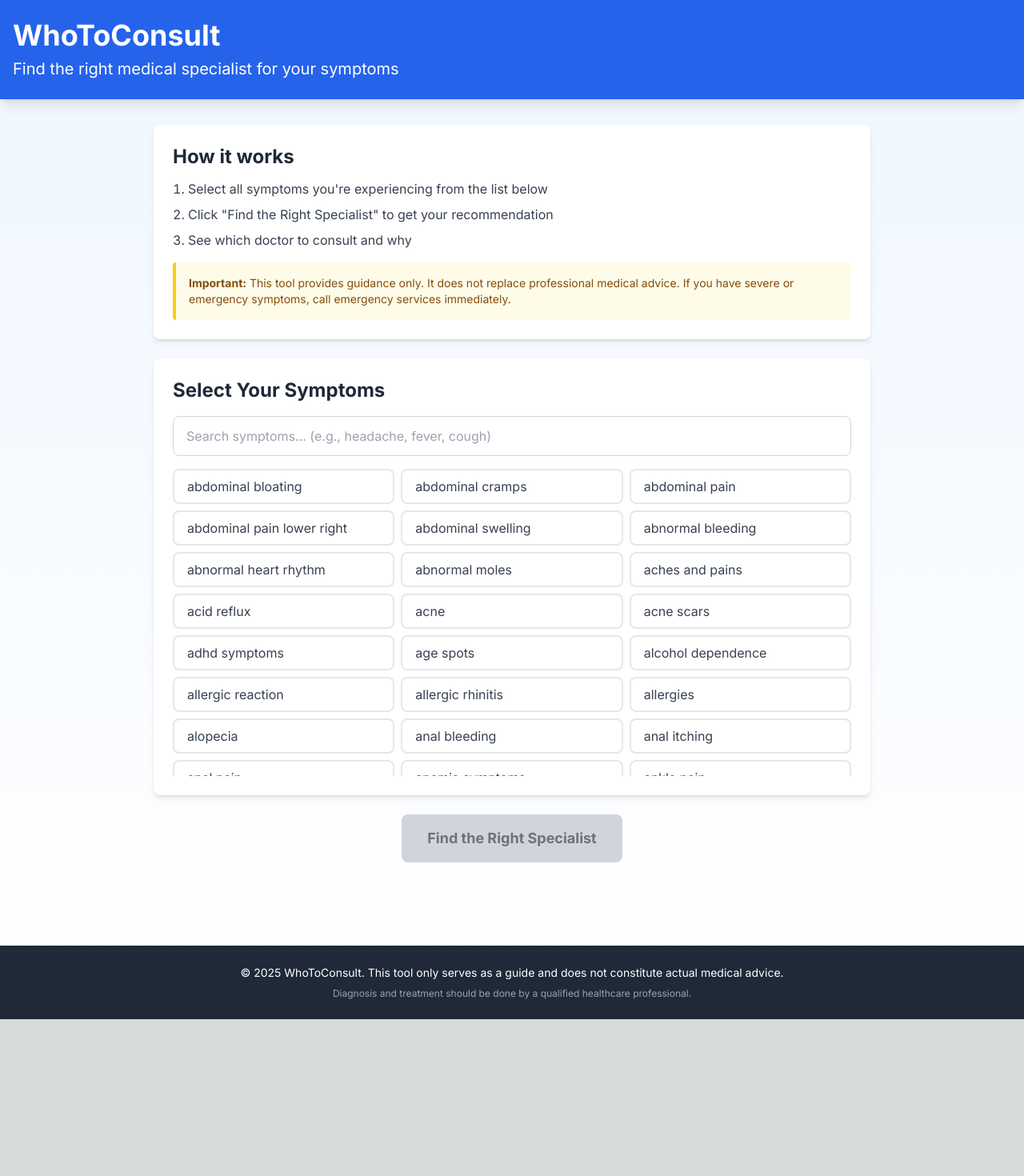
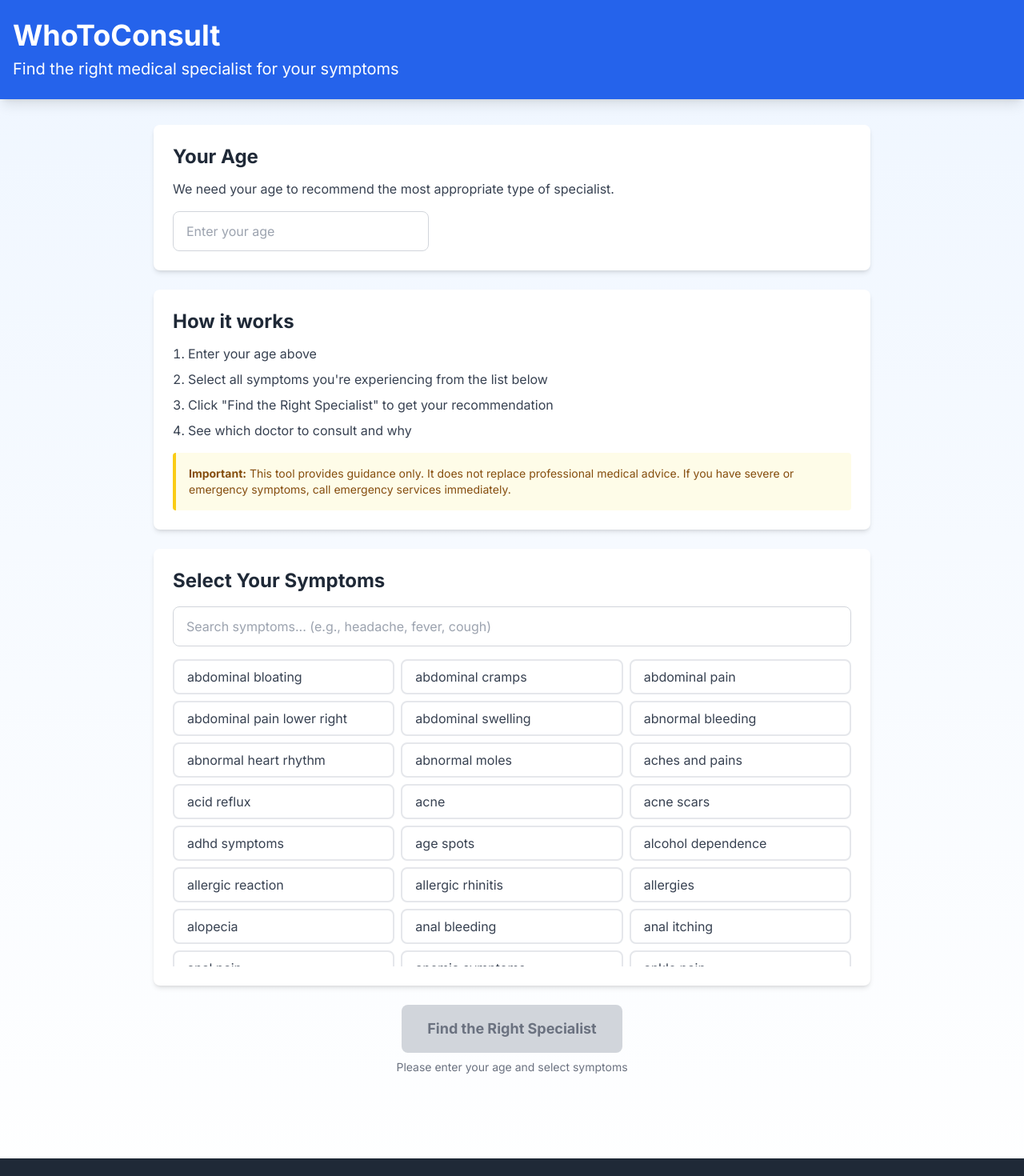
Before and after one commit to vinniealip/whotoconsult, a Next.js app: page / in a window 1280 px wide. Shown: the top 1470 px of the page at 80% size. Before the commit the page ends 1274 px from the top, so only its background shows below. Built offline with nearby package versions, Linux system fonts and the light colour scheme.

Commit message:
Add files via upload

```diff
--- a/app/page.js
+++ b/app/page.js
@@ -7,6 +7,7 @@ export default function Home() {
   const [selectedSymptoms, setSelectedSymptoms] = useState([]);
   const [result, setResult] = useState(null);
   const [searchTerm, setSearchTerm] = useState('');
+  const [age, setAge] = useState('');
 
   // Get all unique symptoms from the data
   const allSymptoms = Object.keys(symptomData);
@@ -77,10 +78,69 @@ export default function Home() {
     setResult(null); // Clear result when changing symptoms
   };
 
+  // Function to get age-appropriate specialist name
+  const getAgeAppropriateSpecialist = (specialist, userAge) => {
+    const ageNum = parseInt(userAge);
+
+    // Specialists that don't apply to young children
+    const adultOnlySpecialists = ['ob-gyn', 'urologist'];
+    if (ageNum <= 10 && adultOnlySpecialists.includes(specialist)) {
+      return null; // Filter out these specialists for young children
+    }
+
+    // For teenagers, some reproductive health specialists are appropriate
+    if (ageNum <= 17) {
+      // Specialists that should remain as pediatric versions
+      const pediatricSpecialists = [
+        'cardiologist', 'neurologist', 'dermatologist', 'gastroenterologist',
+        'pulmonologist', 'endocrinologist', 'rheumatologist', 'hematologist',
+        'oncologist', 'orthopedic', 'ent', 'ophthalmologist', 'psychiatrist',
+        'allergist', 'nephrologist', 'neurosurgeon', 'general surgeon',
+        'infectious disease', 'immunologist'
+      ];
+
+      if (pediatricSpecialists.includes(specialist)) {
+        return `Pediatric ${specialist.charAt(0).toUpperCase() + specialist.slice(1)}`;
+      }
+
+      // Specialists that remain the same for children
+      const sameForChildren = [
+        'pediatrician', 'dentist', 'family medicine', 'internal medicine',
+        'podiatrist', 'plastic surgeon', 'sports medicine', 'pain management',
+        'psychologist', 'vascular surgeon', 'diabetologist', 'nutritionist'
+      ];
+
+      if (sameForChildren.includes(specialist)) {
+        return specialist.charAt(0).toUpperCase() + specialist.slice(1);
+      }
+
+      // Handle special cases for teenagers (13-17)
+      if (ageNum >= 13) {
+        if (specialist === 'ob-gyn') {
+          return 'Adolescent Gynecologist';
+        }
+        if (specialist === 'urologist') {
+          return 'Pediatric Urologist';
+        }
+      }
+    } else {
+      // Adults (18+) - return specialist names as-is but capitalized
+      return specialist.charAt(0).toUpperCase() + specialist.slice(1).replace(/-/g, '-');
+    }
+
+    // Default fallback
+    return specialist.charAt(0).toUpperCase() + specialist.slice(1);
+  };
+
   // Calculate which specialist to recommend
   const findSpecialist = () => {
     if (selectedSymptoms.length === 0) {
       alert('Please select at least one symptom');
+      return;
+    }
+
+    if (!age || age < 0 || age > 120) {
+      alert('Please enter a valid age');
       return;
     }
 
@@ -118,14 +178,24 @@ export default function Home() {
       }
     });
 
+    // Filter and map specialists based on age
+    const ageFilteredSpecialists = {};
+    Object.entries(specialistScores).forEach(([specialist, score]) => {
+      const ageAppropriateSpecialist = getAgeAppropriateSpecialist(specialist, age);
+      if (ageAppropriateSpecialist) {
+        ageFilteredSpecialists[ageAppropriateSpecialist] = score;
+      }
+    });
+
     // Sort specialists by score
-    const sortedSpecialists = Object.entries(specialistScores)
+    const sortedSpecialists = Object.entries(ageFilteredSpecialists)
       .sort((a, b) => b[1] - a[1]);
 
     if (sortedSpecialists.length === 0) {
+      const generalSpecialist = parseInt(age) <= 17 ? 'Pediatrician' : 'Internal Medicine / General Practitioner';
       setResult({
         type: 'general',
-        specialist: 'Internal Medicine / General Practitioner',
+        specialist: generalSpecialist,
         reason: 'Your symptoms are general. Start with a general practitioner.',
         alternatives: []
       });
@@ -176,10 +246,26 @@ export default function Home() {
       <main className="container mx-auto px-4 py-8">
         <div className="max-w-4xl mx-auto">
 
+          {/* Age Input */}
+          <div className="bg-white rounded-lg shadow-md p-6 mb-6">
+            <h2 className="text-2xl font-bold text-gray-800 mb-3">Your Age</h2>
+            <p className="text-gray-700 mb-4">We need your age to recommend the most appropriate type of specialist.</p>
+            <input
+              type="number"
+              placeholder="Enter your age"
+              value={age}
+              onChange={(e) => setAge(e.target.value)}
+              className="w-full max-w-xs px-4 py-3 border border-gray-300 rounded-lg focus:ring-2 focus:ring-blue-500 focus:border-transparent"
+              min="0"
+              max="120"
+            />
+          </div>
+
           {/* Instructions */}
           <div className="bg-white rounded-lg shadow-md p-6 mb-6">
             <h2 className="text-2xl font-bold text-gray-800 mb-3">How it works</h2>
             <ol className="list-decimal list-inside space-y-2 text-gray-700">
+              <li>Enter your age above</li>
               <li>Select all symptoms you're experiencing from the list below</li>
               <li>Click "Find the Right Specialist" to get your recommendation</li>
               <li>See which doctor to consult and why</li>
@@ -253,15 +339,24 @@ export default function Home() {
           <div className="text-center mb-6">
             <button
               onClick={findSpecialist}
-              disabled={selectedSymptoms.length === 0}
+              disabled={selectedSymptoms.length === 0 || !age}
               className={`px-8 py-4 rounded-lg text-lg font-bold transition-all ${
-                selectedSymptoms.length === 0
+                selectedSymptoms.length === 0 || !age
                   ? 'bg-gray-300 text-gray-500 cursor-not-allowed'
                   : 'bg-blue-600 text-white hover:bg-blue-700 shadow-lg hover:shadow-xl'
               }`}
             >
               Find the Right Specialist
             </button>
+            {(!age || selectedSymptoms.length === 0) && (
+              <p className="text-sm text-gray-500 mt-2">
+                {!age && selectedSymptoms.length === 0
+                  ? 'Please enter your age and select symptoms'
+                  : !age
+                    ? 'Please enter your age'
+                    : 'Please select at least one symptom'}
+              </p>
+            )}
           </div>
 
           {/* Results */}
```
